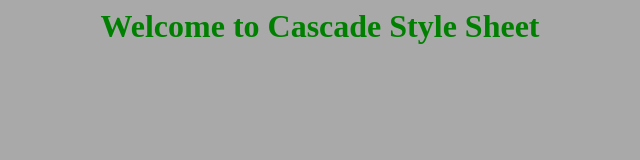
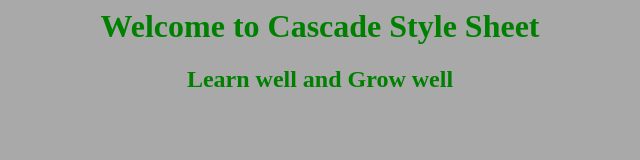
Before and after one commit to Allavudeen/pehlawebhost.github.io, a plain HTML site: page index.html in a window 1280 px wide. Shown: the whole page, without its empty margins (320-960 px from the left). Drawn offline with Linux system fonts and the light colour scheme.

Commit message:
second heading added to test host update

```diff
--- a/index.html
+++ b/index.html
@@ -4,5 +4,6 @@
     background-color: darkgrey;
 ">
 <h1 style="color:Green; text-align:center;">Welcome to Cascade Style Sheet</h1>
+<h2 style="color:Green; text-align:center;">Learn well and Grow well</h2>
 </body>
 </html>
```
